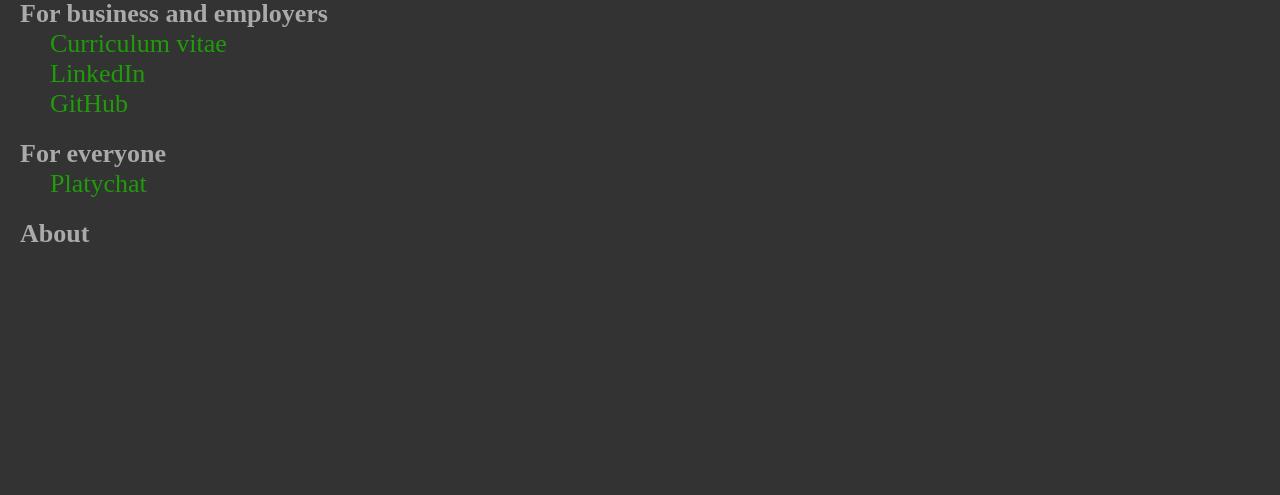
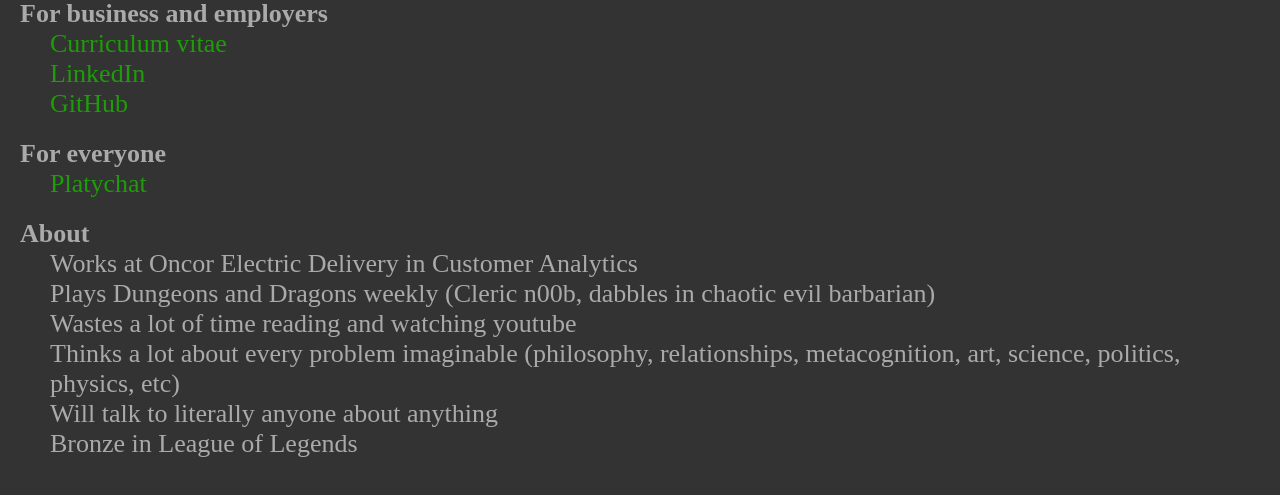
Before and after one commit to doxtu/nickwademe, a website: page public/index.html in a window 1280 px wide. Shown: the part 101-596 px from the top of the page. Drawn offline with Linux system fonts and the light colour scheme.

Commit message:
update content, need to change this so badly

```diff
--- a/public/index.html
+++ b/public/index.html
@@ -11,7 +11,8 @@
       <header>
          <h1>Nick Gonzales</h1>
          <p><span class='italics'>Data analyst, reader, and thinker</span></p>
-         <p><br>nickwgonzales@gmail.com</p>
+         <br>
+         <p>nickwgonzales@gmail.com</p>
       </header>
 
       <section id='business'>
@@ -33,7 +34,12 @@
       <section id='about'>
          <h2>About</h2>
          <ul>
-            <li></li>
+            <li>Works at Oncor Electric Delivery in Customer Analytics</li>
+            <li>Plays Dungeons and Dragons weekly (Cleric n00b, dabbles in chaotic evil barbarian)</li>
+            <li>Wastes a lot of time reading and watching youtube</li>
+            <li>Thinks a lot about every problem imaginable (philosophy, relationships, metacognition, art, science, politics, physics, etc)</li>
+            <li>Will talk to literally anyone about anything</li>
+            <li>Bronze in League of Legends</li>
          </ul>
       </section>
 
```
